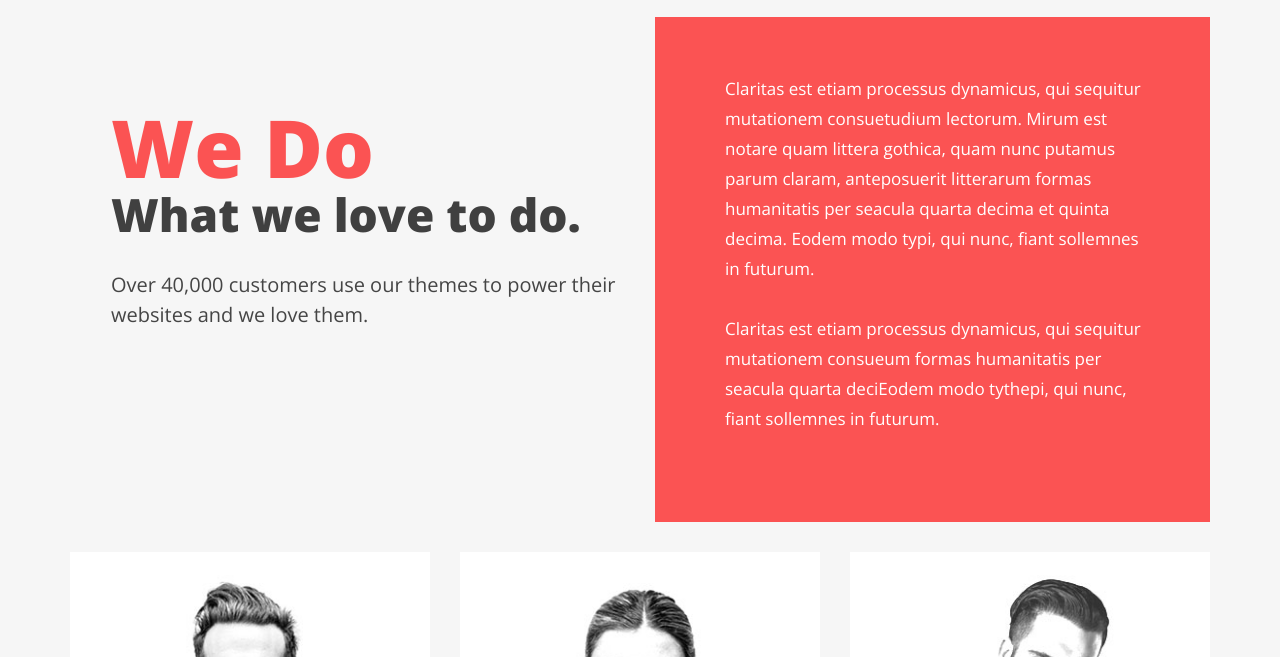
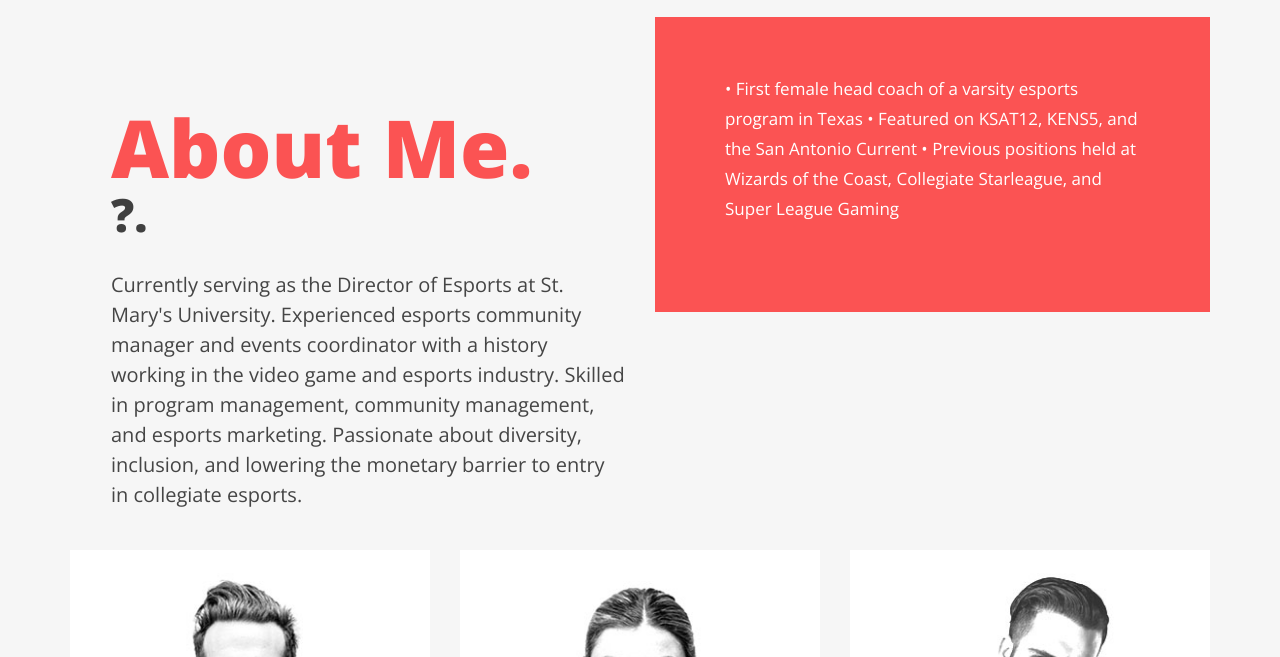
Before and after one commit to kaitlin1/kaitlinteniente, a plain HTML site: page about.html in a window 1280 px wide. Shown: the part 143-800 px from the top of the page. Drawn offline with nearby package versions, Linux system fonts and the light colour scheme; a web font is replaced by a local one.

Commit message:
updating media photo and about me page

```diff
--- a/about.html
+++ b/about.html
@@ -112,11 +112,17 @@
 
                     	<header>
 
-                        	<h2><span>We Do</span> What we love to do.</h2>
+                        	<h2><span>About Me.</span> ?.</h2>
 
                         </header>
 
-                        <p>Over 40,000 customers use our themes to power their websites and we love them.</p>
+                        <p>
+                            Currently serving as the Director of Esports at St. Mary's University.
+                            Experienced esports community manager and events coordinator with a history
+                            working in the video game and esports industry. Skilled in program management,
+                            community management, and esports marketing. Passionate about diversity, inclusion,
+                            and lowering the monetary barrier to entry in collegiate esports.
+                        </p>
 
                     </article>
 
@@ -128,10 +134,11 @@
 
                 	<article class="about-content">
 
-                    	<p>Claritas est etiam processus dynamicus, qui sequitur mutationem consuetudium lectorum. Mirum est notare quam littera gothica, quam nunc putamus parum claram, anteposuerit litterarum formas humanitatis per seacula quarta decima et quinta decima. Eodem modo typi, qui nunc, fiant sollemnes in futurum.</p>
-
-                        <p>Claritas est etiam processus dynamicus, qui sequitur mutationem consueum formas humanitatis per seacula quarta deciEodem modo tythepi, qui nunc, fiant sollemnes in futurum.</p>
-
+                    	<p>
+                            • First female head coach of a varsity esports program in Texas
+                            • Featured on KSAT12, KENS5, and the San Antonio Current
+                            • Previous positions held at Wizards of the Coast, Collegiate Starleague, and Super League Gaming
+                            </p>
                     </article>
 
                 </section>
```
Also changed, not shown: index.html (+8 -6 lines), images/home-images/img-public.png (added).
